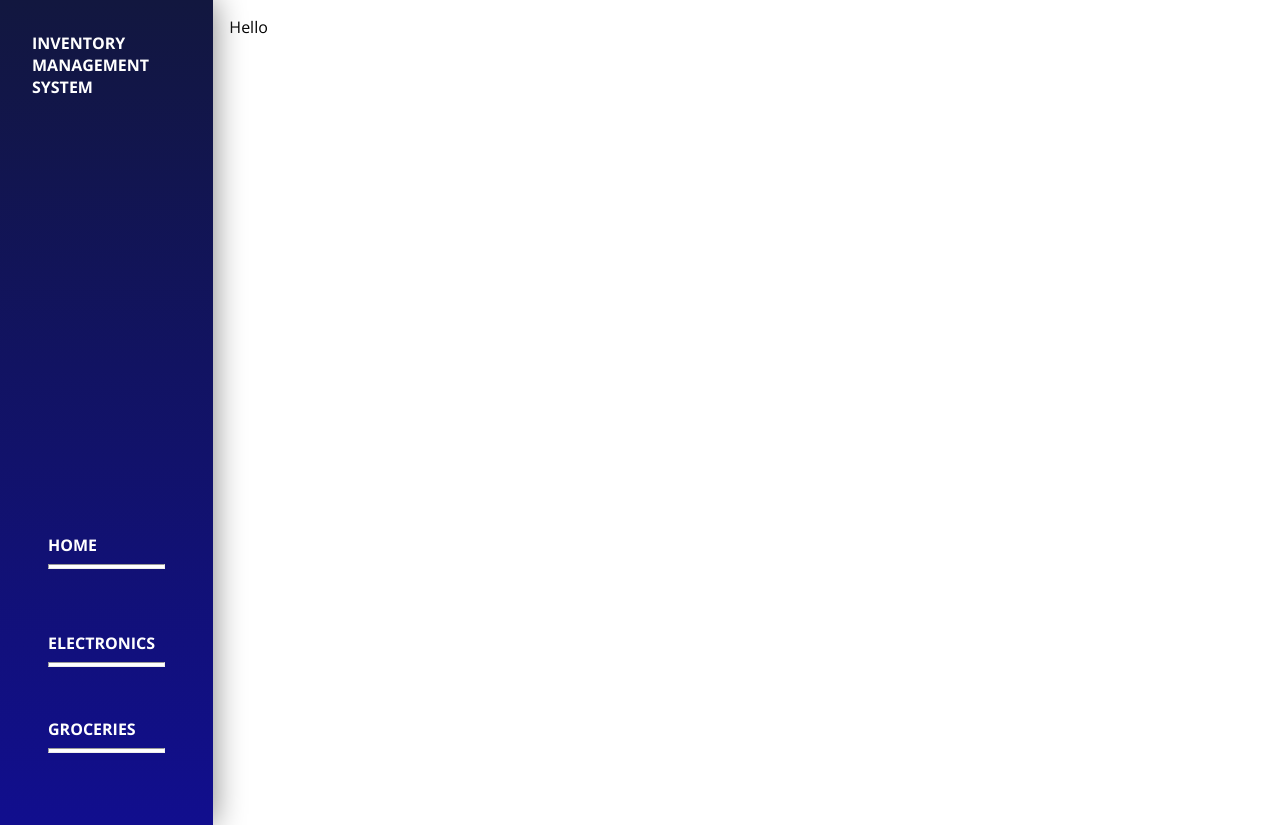
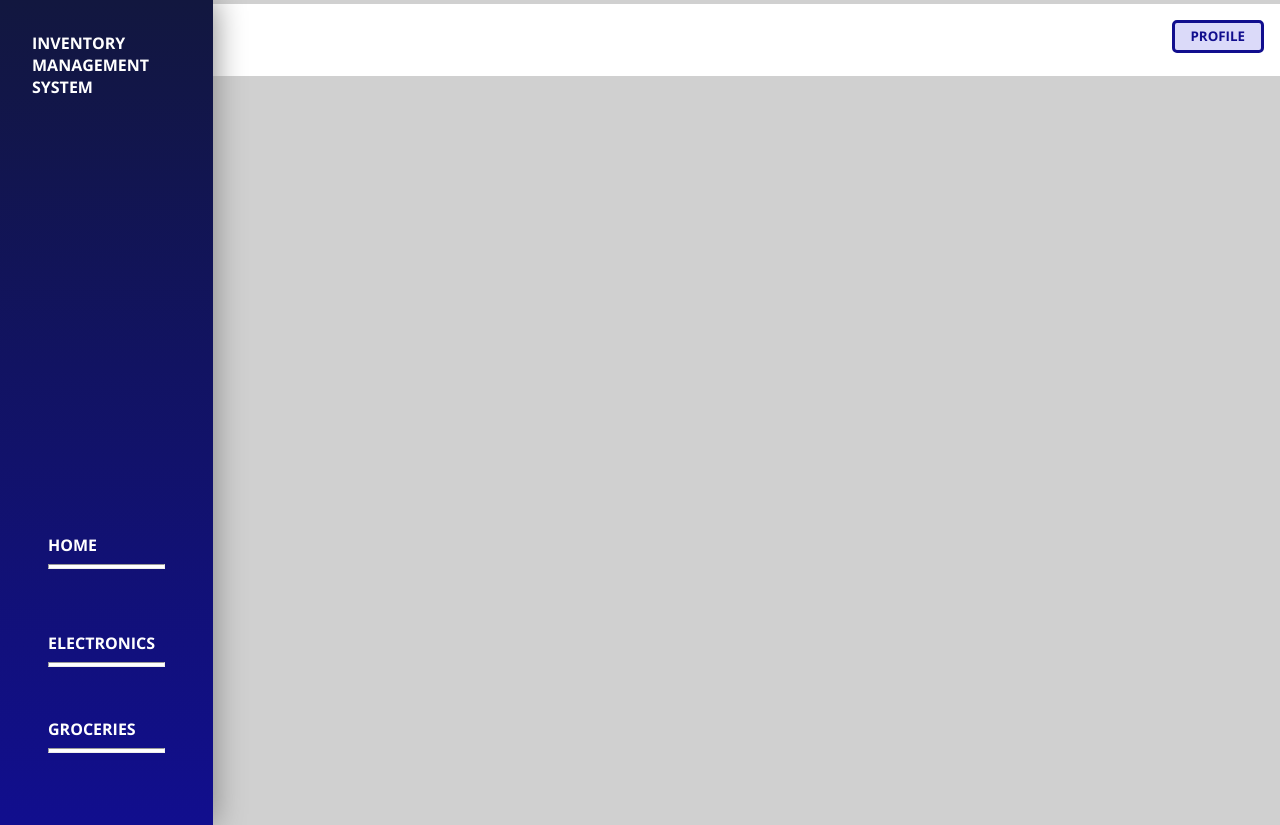
Before and after one commit to srjnm/wap-css-ims, a plain HTML site: page index.html in a window 1280 px wide. Drawn offline with nearby package versions, Linux system fonts and the light colour scheme.

Commit message:
Added header

```diff
--- a/index.html
+++ b/index.html
@@ -8,6 +8,7 @@
 				font-family: 'Open Sans';
 			}
 			body{
+				background-color: #D0D0D0;
 				margin: 0px;
 			}
 			#sidebar{
@@ -17,6 +18,7 @@
 				text-transform: uppercase;
 				font-weight: bold;
 				filter: drop-shadow(0px 0px 1rem grey);
+				z-index: 1;
 			}
 			#grid{
 				height: 95.6vh;
@@ -34,10 +36,41 @@
 			#sb-grid > div{
 				padding: 1rem 2rem;
 			}
+			#dash-grid{
+				display: grid;
+				grid-template-rows:2fr 18fr
+			}
+			#header-grid{
+				display: grid;
+				align-items: center;
+				justify-content: center;
+				grid-template-columns: 16fr 2fr;
+			}
+			#header-grid > div{
+				padding: 1rem;
+			}
+			.header{
+				height: 5vh;
+				background-color: white;
+				box-shadow-bottom: 0px 0px 1rem grey;
+			}
+			button{
+				color: #110E8E;
+				background-color: #DBDAF9;
+				font-weight: bold;
+				text-transform: uppercase;
+				padding: 0.3rem 1rem;
+				border-radius: 5px;
+				border: 3px solid #110E8E;
+			}
 			hr{
 				color: white;
 				background-color: white;
 				height: 3px;
+			}
+			a{
+				color: white;
+				text-decoration: none;
 			}
 		</style>
 	</head>
@@ -50,21 +83,29 @@
 					</div>
 					<div></div>
 					<div>
-						Home
+						<a href="#">Home</a>
 						<hr>
 					</div>
 					<div>
-						Electronics
+						<a href="#">Electronics</a>
 						<hr>
 					</div>
 					<div>
-						Groceries
+						<a href="#">Groceries</a>
 						<hr>
 					</div>
 				</div>
 			</div>
-			<div>
-				Hello
+			<div id="dash-grid" style="padding: 0rem;">
+				<div id="header-grid">
+					<div class="header"></div>
+					<div class="header">
+						<center>
+							<button id="#profile">PROFILE</button>
+						</center>
+					</div>
+				</div>
+				<div></div>
 			</div>
 		</div>
 	<body>
```
Also changed, not shown: 1 other file.
